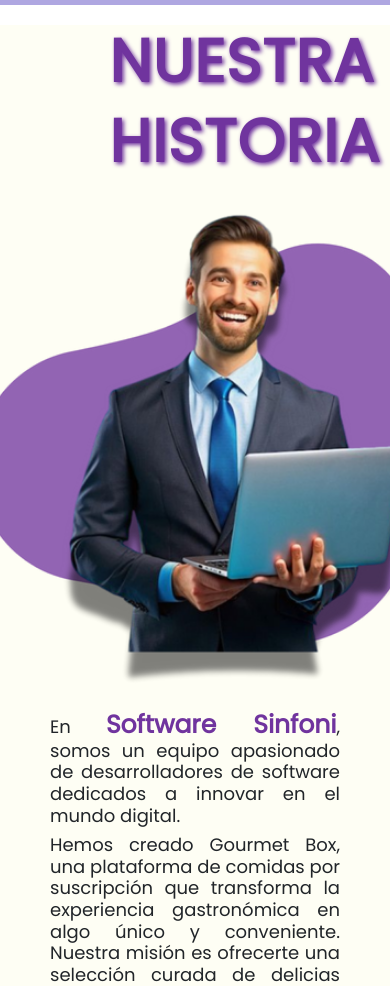
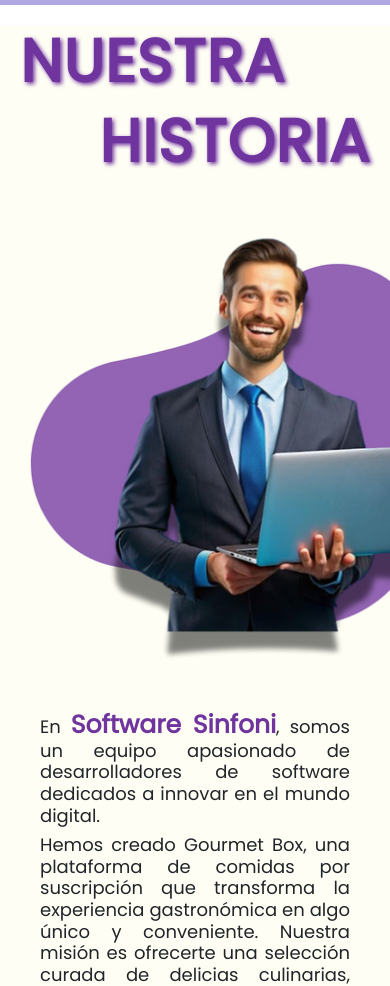
Before and after one commit to johnalexf/GourmetBox, a plain HTML site: page HTML/conocenos.html in a window 390 px wide. Shown: the part 78-1064 px from the top of the page. Drawn offline with nearby package versions, Linux system fonts and the light colour scheme.

Commit message:
ajustando contenido para vista mobil

```diff
--- a/styles/styleconocenos.css
+++ b/styles/styleconocenos.css
@@ -241,11 +241,18 @@
 @media (width < 800px){
   .textoNosotros {
     width: auto;
-    padding: 0 50px 0 50px;
+    padding: 0 40px 0 40px;
+  }
+
+  .contenedorSesionTitulo .titulo {
+    width: auto;
+    padding: 0 20px 0 20px;
   }
 
   .imgNosotros {
     margin: auto;
+    padding-left: 30px;
+    transform: scale(90%);
   }
 
 }
@@ -323,7 +330,7 @@
   }
 
   .acordion{
-    margin: 0 50px 0 50px;
+    margin: 0 38px 0 38px;
   }
   .accordion-button {
     pointer-events: auto;
```
